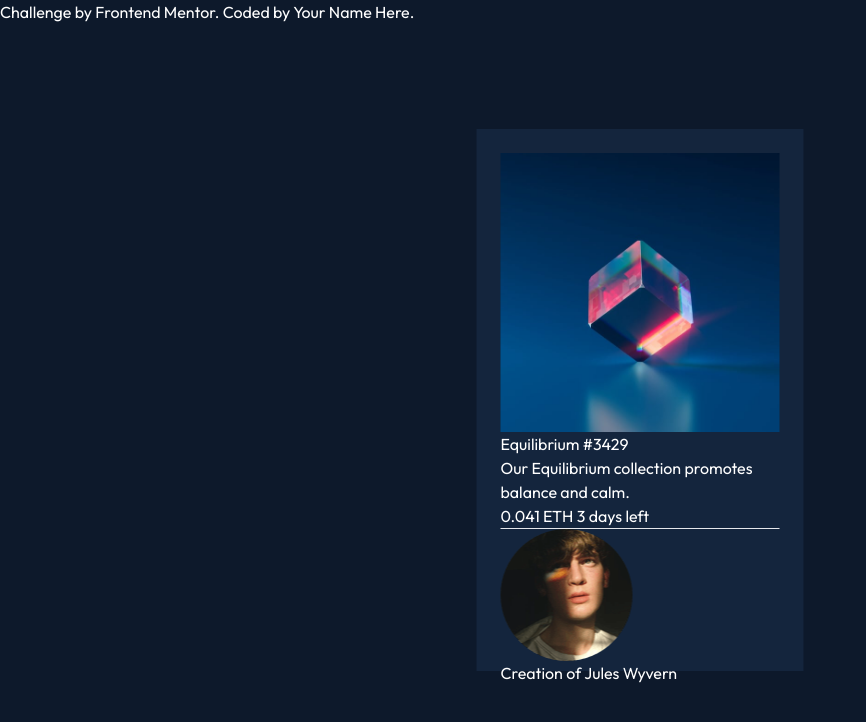
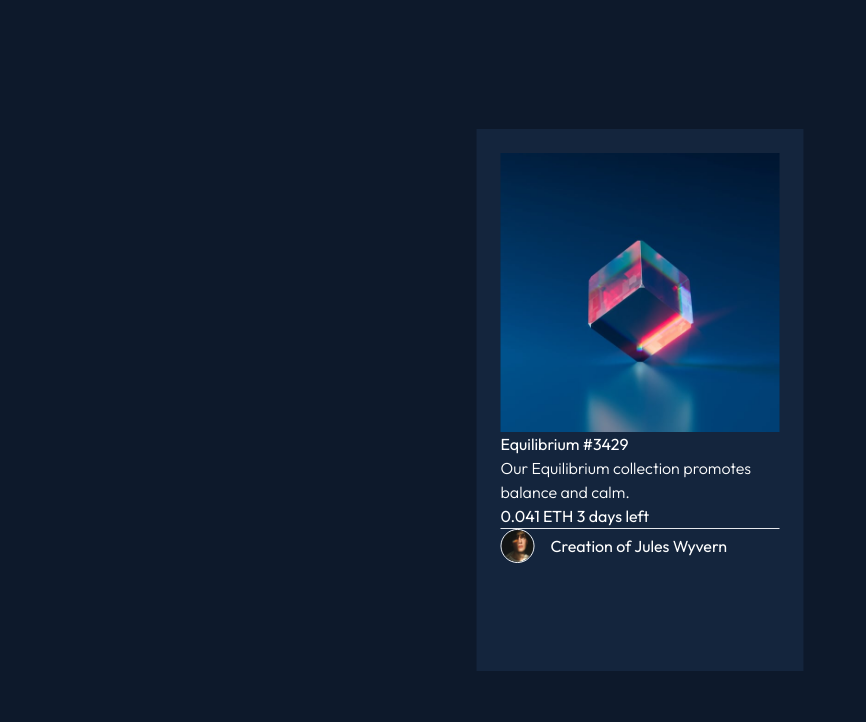
Before and after one commit to bernard-rodrigues/Frontendmentor-nft-preview-card-component, a website: page index.html in a window 1280 px wide. Shown: the whole page, without its empty margins (0-866 px from the left). Drawn offline with Linux system fonts and the light colour scheme.

Commit message:
Ajeitando as coisas

```diff
--- a/index.html
+++ b/index.html
@@ -19,19 +19,19 @@
   <main class="w-[327px] h-[542px] bg-veryDarkBlueCardBG p-6 absolute left-1/2 -translate-x-1/2 top-1/2 -translate-y-1/2">
     <img class="w-[279px] h-[279px]" src="images/image-equilibrium.jpg" alt="Equilibrium, by Jules Wyvern">
     <h1>Equilibrium #3429</h1>
-    <p>Our Equilibrium collection promotes balance and calm.</p>
+    <p class="font-[300]">Our Equilibrium collection promotes balance and calm.</p>
     <div>
       <span>0.041 ETH</span>
       <span>3 days left</span>
     </div>
     <hr>
-    <div>
-      <img id="avatar" src="images/image-avatar.png" alt="Jules Wyvern profile picture">
+    <div class="flex items-center justify-left gap-4">
+      <img class="border border-white rounded-full h-[34px] w-[34px]" id="avatar" src="images/image-avatar.png" alt="Jules Wyvern profile picture">
       <p>Creation of <span>Jules Wyvern</span></p>
     </div>
   </main>
 
-  <div class="attribution">
+  <div class="attribution hidden">
     Challenge by <a href="https://www.frontendmentor.io?ref=challenge" target="_blank">Frontend Mentor</a>.
     Coded by <a href="#">Your Name Here</a>.
   </div>
```
Also changed, not shown: dist/output.css.
